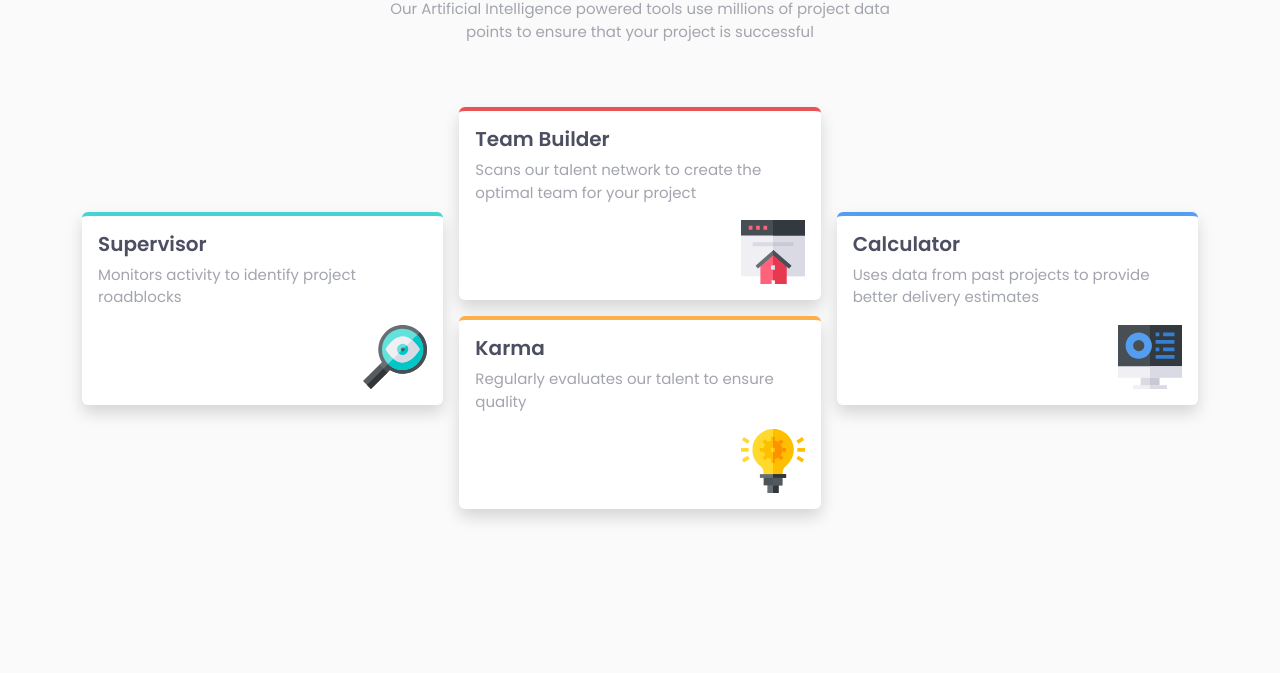
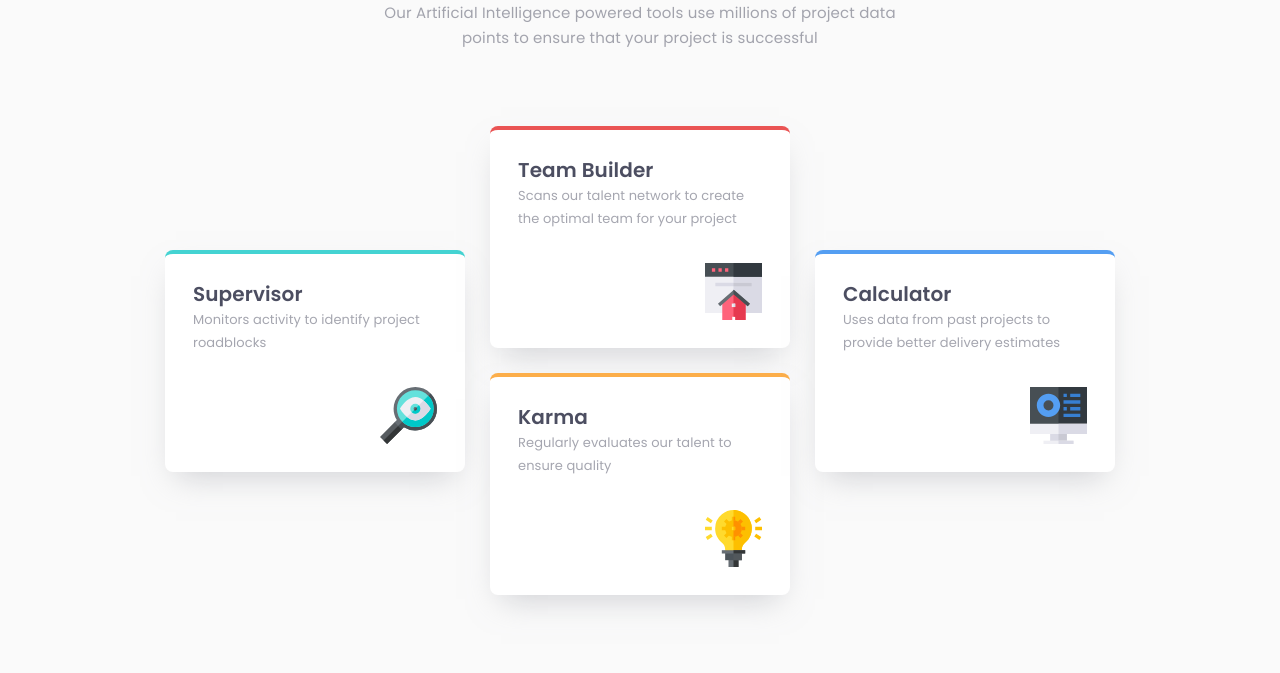
Before and after one commit to aeosmanoglu/four-card-feature-section, a website: page index.html in a window 1280 px wide. Shown: the part 166-839 px from the top of the page. Before the commit the page ends 800 px from the top, so only its background shows below. Drawn offline with nearby package versions, Linux system fonts and the light colour scheme.

Commit message:
bootstrap 2 tailwind

```diff
--- a/index.html
+++ b/index.html
@@ -6,86 +6,59 @@
     <meta name="viewport" content="width=device-width, initial-scale=1.0">
     <link rel="icon" type="image/png" sizes="32x32" href="./images/favicon-32x32.png">
     <title>Frontend Mentor | Four card feature section</title>
-  <link rel="stylesheet" href="style.css">
+    <link rel="stylesheet" href="./src/output.css">
 </head>
 
-<body>
-  <div class="container">
+<body class="text-[15px] leading-[25px] tracking-[.1px] text-neutral-900 bg-neutral-100">
+<div class="flex flex-col px-8 pt-[85px] pb-[78px] gap-[76px] items-center justify-center min-h-screen">
+    <header class="flex flex-col text-center gap-4 tracking-[.17px] max-w-[540px]">
+        <div class="flex flex-col gap-px text-2xl">
+            <h2 class="font-light">Reliable, efficient delivery</h2>
+            <h1 class="font-semibold">Powered by Technology</h1>
+        </div>
+        <p class="opacity-50">
+            Our Artificial Intelligence powered tools use millions of project data points to ensure that your project is
+            successful
+        </p>
+    </header>
 
-    <article class="row text-center my-5">
-      <div class="col">
-        <h1 class="text-muted mb-1">Reliable, efficient delivery</h1>
-        <h1 class="mb-3">Powered by Technology</h1>
-        <div class="row">
-          <div class="col-md-6 mx-auto">
-            <p>
-              Our Artificial Intelligence powered tools use millions of project data points to ensure that your project
-              is successful
+    <div class="grid grid-cols-1 lg:grid-cols-3 gap-[25px]">
+
+        <div class="flex justify-center items-center">
+            <div class="bg-white rounded-lg border-t-4 border-cyan p-7 shadow-card max-w-[300px]">
+                <h3 class="font-semibold text-[20px] mb-px">Supervisor</h3>
+                <p class="text-[13px] leading-[23px] tracking-[.09px] opacity-50 mb-[33px]">
+                    Monitors activity to identify project roadblocks
                 </p>
+                <img src="./images/icon-supervisor.svg" alt="Supervisor icon" class="w-[57px] h-[57px] ml-auto">
             </div>
         </div>
 
+        <div class="flex flex-col items-center space-y-[25px]">
+            <div class="bg-white rounded-lg border-t-4 border-red p-7 shadow-card max-w-[300px]">
+                <h3 class="font-semibold text-[20px] mb-px">Team Builder</h3>
+                <p class="text-[13px] leading-[23px] tracking-[.09px] opacity-50 mb-[33px]">
+                    Scans our talent network to create the optimal team for your project
+                </p>
+                <img src="./images/icon-team-builder.svg" alt="Team Builder icon" class="w-[57px] h-[57px] ml-auto">
             </div>
-    </article>
 
-    <div class="row row-cols-1 row-cols-md-3 g-3 align-items-center">
-
-      <div class="col">
-        <div class="card border-0 border-top border-cyan shadow">
-          <div class="card-body">
-            <h5 class="card-title">Supervisor</h5>
-            <p class="card-text">Monitors activity to identify project roadblocks</p>
-            <div class="row">
-              <div class="col-auto ms-auto">
-                <img src="./images/icon-supervisor.svg" alt="Supervisor icon">
-              </div>
-            </div>
-          </div>
+            <div class="bg-white rounded-lg border-t-4 border-orange p-7 shadow-card max-w-[300px]">
+                <h3 class="font-semibold text-[20px] mb-px">Karma</h3>
+                <p class="text-[13px] leading-[23px] tracking-[.09px] opacity-50 mb-[33px]">
+                    Regularly evaluates our talent to ensure quality
+                </p>
+                <img src="./images/icon-karma.svg" alt="Karma icon" class="w-[57px] h-[57px] ml-auto">
             </div>
         </div>
 
-      <div class="col">
-        <div class="row row-cols-1 g-3">
-          <div class="col">
-            <div class="card border-0 border-top border-red shadow">
-              <div class="card-body">
-                <h5 class="card-title">Team Builder</h5>
-                <p class="card-text">Scans our talent network to create the optimal team for your project</p>
-                <div class="row">
-                  <div class="col-auto ms-auto">
-                    <img src="./images/icon-team-builder.svg" alt="Team builder icon">
-                  </div>
-                </div>
-              </div>
-            </div>
-          </div>
-          <div class="col">
-            <div class="card border-0 border-top border-orange shadow">
-              <div class="card-body">
-                <h5 class="card-title">Karma</h5>
-                <p class="card-text">Regularly evaluates our talent to ensure quality</p>
-                <div class="row">
-                  <div class="col-auto ms-auto">
-                    <img src="./images/icon-karma.svg" alt="Karma icon">
-                  </div>
-                </div>
-              </div>
-            </div>
-          </div>
-        </div>
-      </div>
-
-      <div class="col">
-        <div class="card border-0 border-top border-blue shadow">
-          <div class="card-body">
-            <h5 class="card-title">Calculator</h5>
-            <p class="card-text">Uses data from past projects to provide better delivery estimates</p>
-            <div class="row">
-              <div class="col-auto ms-auto">
-                <img src="./images/icon-calculator.svg" alt="Calculator icon">
-              </div>
-            </div>
-          </div>
+        <div class="flex justify-center items-center">
+            <div class="bg-white rounded-lg border-t-4 border-blue p-7 shadow-card max-w-[300px]">
+                <h3 class="font-semibold text-[20px] mb-px">Calculator</h3>
+                <p class="text-[13px] leading-[23px] tracking-[.09px] opacity-50 mb-[33px]">
+                    Uses data from past projects to provide better delivery estimates
+                </p>
+                <img src="./images/icon-calculator.svg" alt="Calculator icon" class="w-[57px] h-[57px] ml-auto">
             </div>
         </div>
     </div>
--- /dev/null
+++ b/package.json
@@ -0,0 +1,5 @@
+{
+  "devDependencies": {
+    "tailwindcss": "^3.4.13"
+  }
+}
--- /dev/null
+++ b/src/input.css
@@ -0,0 +1,4 @@
+@import url('https://fonts.googleapis.com/css2?family=Poppins:wght@200;400;600&display=swap');
+@tailwind base;
+@tailwind components;
+@tailwind utilities;
--- /dev/null
+++ b/tailwind.config.js
@@ -0,0 +1,26 @@
+/** @type {import('tailwindcss').Config} */
+module.exports = {
+    content: ['./index.html'],
+    theme: {
+        extend: {
+            fontFamily: {
+                'sans': ['Poppins', 'sans-serif'],
+            },
+            colors: {
+                'red': '#EA5454',
+                'cyan': '#44D3D2',
+                'orange': '#FCAE4A',
+                'blue': '#549EF2',
+                'neutral': {
+                    100: 'hsl(0, 0%, 98%)',
+                    500: 'hsl(229, 6%, 66%)',
+                    900: 'hsl(234, 12%, 34%)',
+                },
+            },
+            boxShadow: {
+                'card': '0px 15px 30px -11px hsla(229, 6%, 66%, 0.5)'
+            }
+        },
+    },
+    plugins: [],
+}
```
Also changed, not shown: src/output.css (added), 2 other files. Lines whose indentation alone changed are shown as unchanged.
